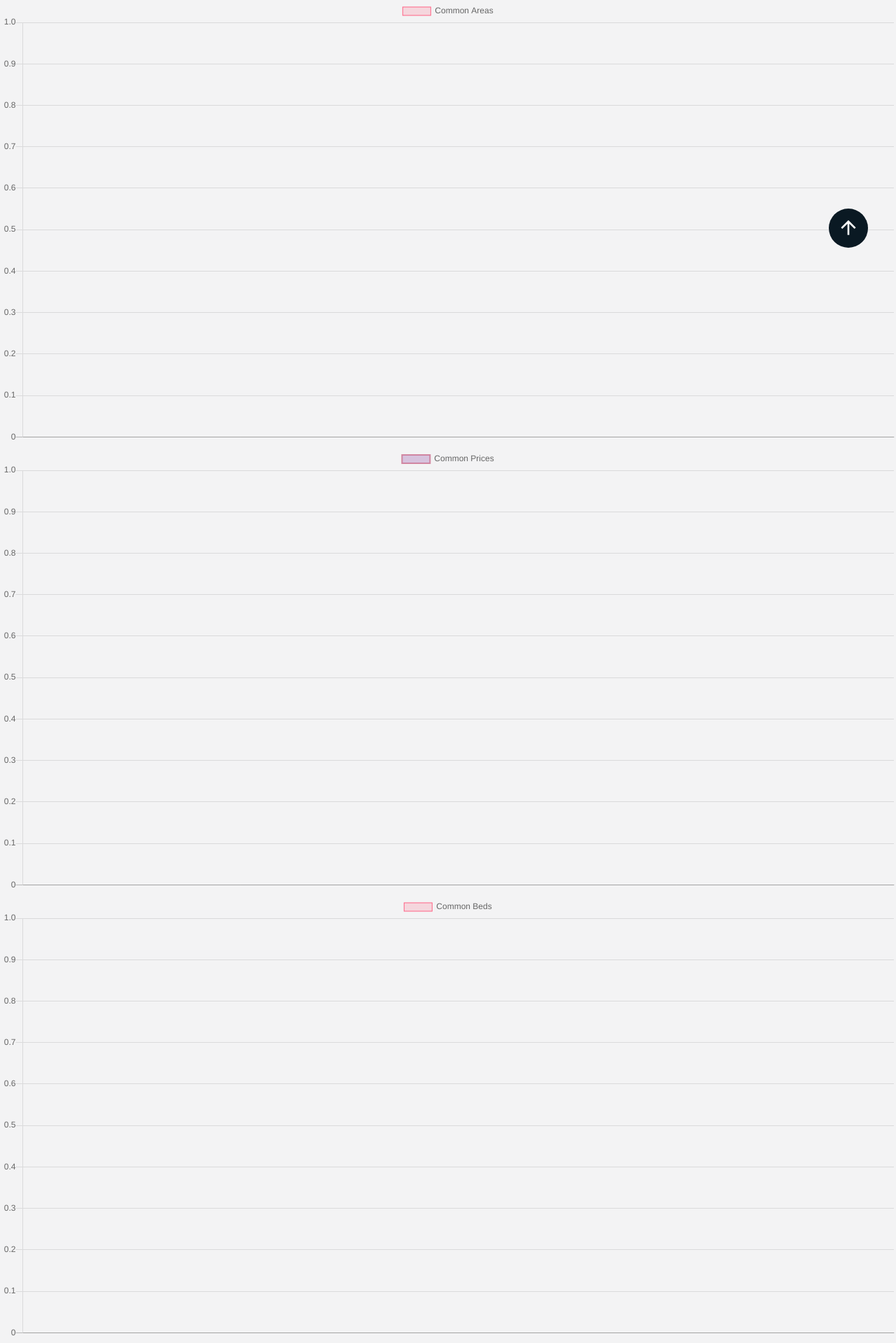
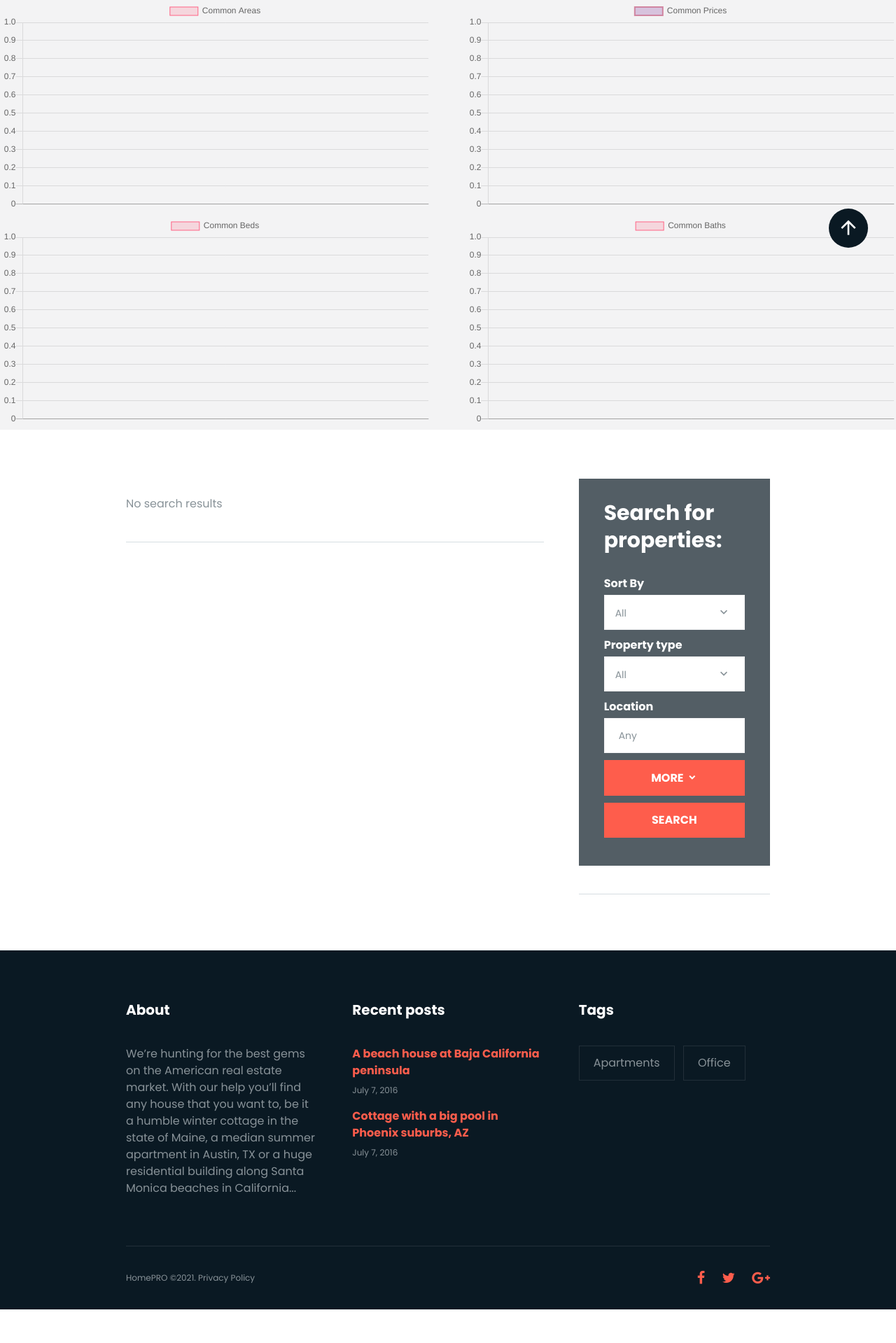
Before and after one commit to AbdullahNoori/homeflip, a Django app: page /search in a window 1280 px wide. Shown: the part 506-2425 px from the top of the page at 70% size. After the commit the page ends 2377 px from the top, so only its background shows below. Run offline with Django 3.2, Linux system fonts and the light colour scheme; some libraries are stand-ins or nearby versions.

Commit message:
edit search

```diff
--- a/landing/templates/landing/search.html
+++ b/landing/templates/landing/search.html
@@ -33,18 +33,29 @@
     </section>
 
     <section class="bg-gray-lighter">
-        <div class="col bg-white">
-            <canvas class="w-50 h-100" id="myChart"></canvas>
+      <!-- <div class="container"> -->
+        <div class="row mt-5 pt-5">
+
+            <div class="col-sm-6 bg-white m-0">
+              <canvas class="h-100" id="myChart"></canvas>
+            </div>
+
+
+
+          <div class="col-sm-6 bg-white m-0">
+            <canvas class="h-100" id="lineChart"></canvas>
+          </div>
+
+
+            <div class="col-sm-6 bg-white m-0">
+                <canvas id="bedsChart"></canvas>
+            </div>
+            <div class="col-sm-6 bg-white m-0">
+                <canvas id="bathsChart"></canvas>
+            </div>
+
         </div>
-        <div class="col bg-white">
-            <canvas class="w-50 h-100" id="lineChart"></canvas>
-        </div>
-        <div class="col bg-white">
-            <canvas id="bedsChart"></canvas>
-        </div>
-        <div class="col bg-white">
-            <canvas id="bathsChart"></canvas>
-        </div>
+      <!-- </div> -->
     </section>
 
     <section class="section-top-70 section-bottom-80">
```
